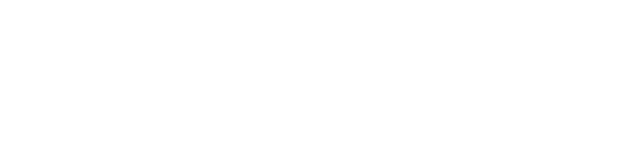
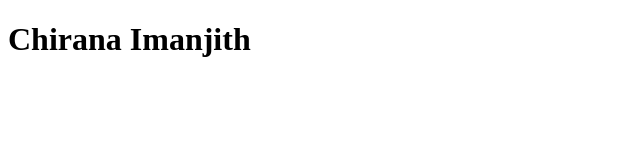
Before and after one commit to Dreaming-Bee/GrpPrg, a plain HTML site: page index.html in a window 1280 px wide. Shown: the whole page, without its empty margins (0-640 px from the left). Drawn offline with Linux system fonts and the light colour scheme.

Commit message:
first commit

```diff
--- a/index.html
+++ b/index.html
@@ -6,6 +6,6 @@
     <title>GrpPrg</title>
 </head>
 <body>
-
+    <h1>Chirana Imanjith</h1>
 </body>
 </html>
```
